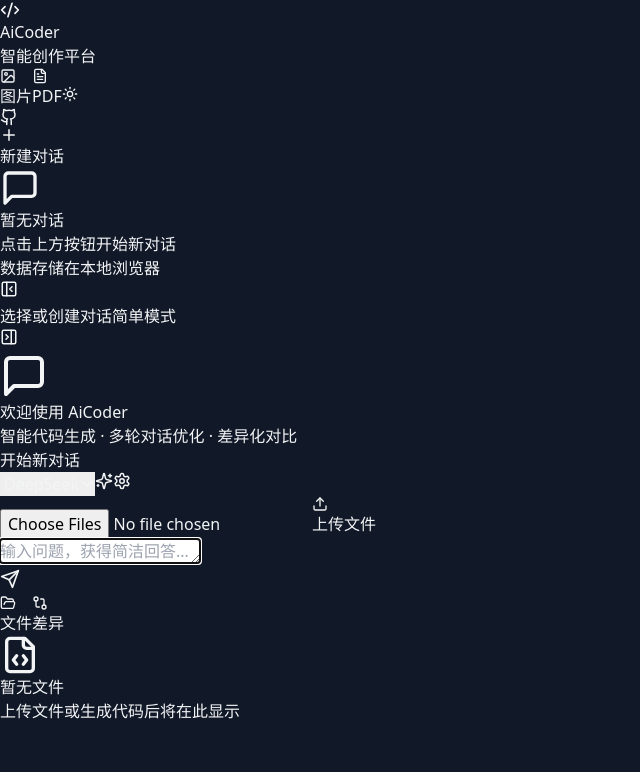
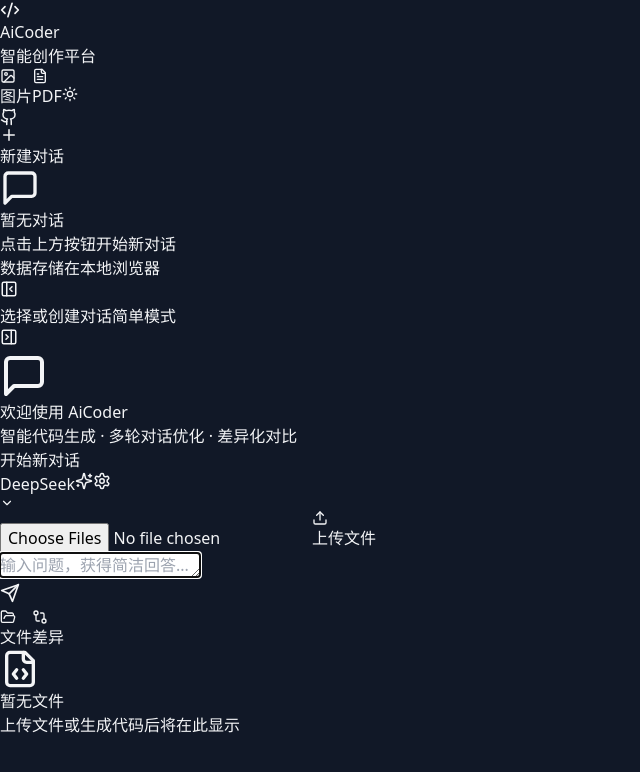
Before and after one commit to rawchen/ai-coder, a React (Vite) app in the folder front/: page / in a window 1280 px wide. Shown: the top 772 px of the page, without its empty margins (0-640 px from the left). Built offline with nearby package versions, Linux system fonts and the light colour scheme.

Commit message:
fix: 模型选择组件

```diff
--- a/front/src/components/ChatInput.tsx
+++ b/front/src/components/ChatInput.tsx
@@ -1,6 +1,7 @@
-import { useState, useRef, useEffect, forwardRef, useImperativeHandle } from 'react';
-import { Send, Upload, Settings, Sparkles, Loader2, MessageCircle, Zap, Radio, File, X } from 'lucide-react';
-import { ModelType, StyleOptions, ResponseMode, StreamMode, SimpleQAMode, ProjectFile } from '../types';
+import { forwardRef, useEffect, useImperativeHandle, useRef, useState } from 'react';
+import { ChevronDown, File, Loader2, MessageCircle, Radio, Send, Settings, Sparkles, Upload, X } from 'lucide-react';
+import { ModelType, ProjectFile, ResponseMode, SimpleQAMode, StreamMode, StyleOptions } from '../types';
+import * as DropdownMenu from '@radix-ui/react-dropdown-menu';
 
 interface ChatInputProps {
   onSend: (message: string) => void;
@@ -200,12 +201,12 @@
   }, [showSuggestions]);
 
   const defaultSuggestions = [
-    '帮我写一个 React 登录组件，包含表单验证',
-    '用 Python 实现一个简单的 REST API 服务',
-    '创建一个 TypeScript 工具函数库',
-    '优化这段代码的性能',
-    '添加单元测试用例',
-    '重构代码，提高可读性'
+    '优化重构这段代码，提高可读性和性能',
+    '写一个Python爬虫实例',
+    '审查并指出常见问题和改进建议',
+    "推荐一些周末短途旅行地",
+    "简单的家常菜食谱",
+    "设计一个高并发的短链接生成系统"
   ];
 
   const displaySuggestions = suggestions.length > 0 ? suggestions : defaultSuggestions;
@@ -221,7 +222,7 @@
               onClick={() => useSuggestion(suggestion)}
               className={`flex items-center gap-2 px-3 py-2 text-sm rounded-lg transition-colors text-left ${isDark ? 'text-gray-300 bg-gray-700 hover:bg-gray-600' : 'text-gray-700 bg-gray-100 hover:bg-gray-200'}`}
             >
-              <Sparkles size={14} className="text-yellow-400 flex-shrink-0" />
+              <Sparkles size={14} className="text-yellow-400 flex-shrink-0"/>
               <span className="truncate">{suggestion}</span>
             </button>
           ))}
@@ -232,13 +233,14 @@
       {stagedFiles.length > 0 && (
         <div className="mb-3">
           <div className="flex items-center justify-between mb-2">
-            <span className={`text-xs ${isDark ? 'text-gray-400' : 'text-gray-600'}`}>已选择 {stagedFiles.length} 个文件</span>
+            <span
+              className={`text-xs ${isDark ? 'text-gray-400' : 'text-gray-600'}`}>已选择 {stagedFiles.length} 个文件</span>
             <button
               onClick={handleSendWithFiles}
               disabled={isLoading}
               className="flex items-center gap-1 px-3 py-1 bg-green-600 hover:bg-green-500 disabled:bg-gray-600 text-white text-xs rounded-lg transition-colors"
             >
-              <Send size={12} />
+              <Send size={12}/>
               发送分析
             </button>
           </div>
@@ -248,13 +250,13 @@
                 key={file.id}
                 className="flex items-center gap-2 px-3 py-1.5 bg-blue-600/20 border border-blue-500/30 rounded-lg text-sm"
               >
-                <File size={14} className="text-blue-400" />
+                <File size={14} className="text-blue-400"/>
                 <span className="text-blue-200">{file.name}</span>
                 <button
                   onClick={() => onRemoveStagedFile(file.id)}
                   className="p-0.5 hover:bg-blue-500/30 rounded transition-colors"
                 >
-                  <X size={14} className="text-blue-300 hover:text-white" />
+                  <X size={14} className="text-blue-300 hover:text-white"/>
                 </button>
               </div>
             ))}
@@ -264,12 +266,14 @@
 
       {/* 统一设置面板 */}
       {showSettings && (
-        <div ref={settingsRef} className={`mb-4 p-4 rounded-lg space-y-4 ${isDark ? 'bg-gray-700/50' : 'bg-gray-200/50'}`}>
+        <div ref={settingsRef}
+             className={`mb-4 p-4 rounded-lg space-y-4 ${isDark ? 'bg-gray-700/50' : 'bg-gray-200/50'}`}>
           {/* 简单问答模式设置 */}
           <div className="flex items-center justify-between">
             <div className="flex items-center gap-4">
               <div className="flex items-center gap-2 flex-shrink-0">
-                <MessageCircle size={18} className={simpleQAMode.enabled ? 'text-green-400' : (isDark ? 'text-gray-400' : 'text-gray-500')} />
+                <MessageCircle size={18}
+                               className={simpleQAMode.enabled ? 'text-green-400' : (isDark ? 'text-gray-400' : 'text-gray-500')}/>
                 <div>
                   <div className={`text-sm font-medium ${isDark ? 'text-gray-200' : 'text-gray-800'}`}>简单模式</div>
                   <div className={`text-xs ${isDark ? 'text-gray-500' : 'text-gray-600'}`}>
@@ -282,7 +286,10 @@
                   <div>
                     <select
                       value={simpleQAMode.maxResponseLength}
-                      onChange={(e) => onSimpleQAModeChange({ ...simpleQAMode, maxResponseLength: e.target.value as 'short' | 'medium' | 'long' })}
+                      onChange={(e) => onSimpleQAModeChange({
+                        ...simpleQAMode,
+                        maxResponseLength: e.target.value as 'short' | 'medium' | 'long'
+                      })}
                       className={`text-sm rounded px-2 py-1 border ${isDark ? 'bg-gray-700 text-gray-200 border-gray-600' : 'bg-white text-gray-800 border-gray-300'}`}
                     >
                       <option value="short">简短</option>
@@ -295,10 +302,11 @@
                       type="checkbox"
                       id="includeCodeExamples"
                       checked={simpleQAMode.includeCodeExamples}
-                      onChange={(e) => onSimpleQAModeChange({ ...simpleQAMode, includeCodeExamples: e.target.checked })}
+                      onChange={(e) => onSimpleQAModeChange({...simpleQAMode, includeCodeExamples: e.target.checked})}
                       className={`rounded text-blue-500 ${isDark ? 'bg-gray-700 border-gray-600' : 'bg-white border-gray-300'}`}
                     />
-                    <label htmlFor="includeCodeExamples" className={`text-sm ${isDark ? 'text-gray-300' : 'text-gray-700'}`}>包含代码示例</label>
+                    <label htmlFor="includeCodeExamples"
+                           className={`text-sm ${isDark ? 'text-gray-300' : 'text-gray-700'}`}>包含代码示例</label>
                   </div>
                 </>
               )}
@@ -318,9 +326,11 @@
           </div>
 
           {/* 流式输出模式 */}
-          <div className={`flex items-center justify-between pt-4 ${isDark ? 'border-t border-gray-600' : 'border-t border-gray-300'}`}>
+          <div
+            className={`flex items-center justify-between pt-4 ${isDark ? 'border-t border-gray-600' : 'border-t border-gray-300'}`}>
             <div className="flex items-center gap-2">
-              <Radio size={18} className={streamMode === 'stream' ? 'text-blue-400' : (isDark ? 'text-gray-400' : 'text-gray-500')} />
+              <Radio size={18}
+                     className={streamMode === 'stream' ? 'text-blue-400' : (isDark ? 'text-gray-400' : 'text-gray-500')}/>
               <div>
                 <div className={`text-sm font-medium ${isDark ? 'text-gray-200' : 'text-gray-800'}`}>流式输出</div>
                 <div className={`text-xs ${isDark ? 'text-gray-500' : 'text-gray-600'}`}>
@@ -350,7 +360,10 @@
                 <label className={`block text-xs mb-1 ${isDark ? 'text-gray-400' : 'text-gray-600'}`}>代码风格</label>
                 <select
                   value={styleOptions.codeStyle}
-                  onChange={(e) => onStyleChange({ ...styleOptions, codeStyle: e.target.value as StyleOptions['codeStyle'] })}
+                  onChange={(e) => onStyleChange({
+                    ...styleOptions,
+                    codeStyle: e.target.value as StyleOptions['codeStyle']
+                  })}
                   className={`w-full text-sm rounded px-2 py-1.5 border ${isDark ? 'bg-gray-700 text-gray-200 border-gray-600' : 'bg-white text-gray-800 border-gray-300'}`}
                 >
                   <option value="modern">现代</option>
@@ -362,7 +375,10 @@
                 <label className={`block text-xs mb-1 ${isDark ? 'text-gray-400' : 'text-gray-600'}`}>注释级别</label>
                 <select
                   value={styleOptions.commentLevel}
-                  onChange={(e) => onStyleChange({ ...styleOptions, commentLevel: e.target.value as StyleOptions['commentLevel'] })}
+                  onChange={(e) => onStyleChange({
+                    ...styleOptions,
+                    commentLevel: e.target.value as StyleOptions['commentLevel']
+                  })}
                   className={`w-full text-sm rounded px-2 py-1.5 border ${isDark ? 'bg-gray-700 text-gray-200 border-gray-600' : 'bg-white text-gray-800 border-gray-300'}`}
                 >
                   <option value="full">详细</option>
@@ -394,15 +410,44 @@
       {/* 模型选择和设置 */}
       <div className="flex items-center justify-between mb-3">
         <div className="flex items-center gap-2">
-          <select
-              value={model}
-              onChange={(e) => onModelChange(e.target.value as ModelType)}
-              className={`text-sm rounded-lg px-3 py-1.5 border focus:outline-none focus:border-blue-500 ${isDark ? 'bg-gray-700 text-gray-200 border-gray-600' : 'bg-white text-gray-800 border-gray-300'}`}
+          <DropdownMenu.Root>
+            <DropdownMenu.Trigger asChild>
+              <button
+                className={`flex items-center gap-2 text-sm rounded px-3 py-1.5 focus:outline-none ${isDark ? 'bg-gray-700 text-gray-200 hover:bg-gray-600' : 'bg-white text-gray-800 hover:bg-gray-50'}`}
               >
-            <option value="deepseek">DeepSeek</option>
-            <option value="kimi">Kimi</option>
-            <option value="glm">GLM</option>
-          </select>
+                {model === 'deepseek' ? 'DeepSeek' : model === 'kimi' ? 'Kimi' : 'GLM'}
+                <ChevronDown size={14}/>
+              </button>
+            </DropdownMenu.Trigger>
+            <DropdownMenu.Portal>
+              <DropdownMenu.Content
+                className={`min-w-[140px] rounded-lg shadow-lg p-1 ${isDark ? 'bg-gray-700 border border-gray-600' : 'bg-white border border-gray-200'}`}
+                align="start"
+              >
+                <DropdownMenu.Item
+                  className={`flex flex-col items-center px-3 py-2 text-sm rounded-md cursor-pointer outline-none focus:bg-blue-500 ${model === 'deepseek' ? (isDark ? 'bg-blue-500/20 text-blue-400' : 'bg-blue-50 text-blue-600') : (isDark ? 'text-gray-200' : 'text-gray-700')}`}
+                  onClick={() => onModelChange('deepseek')}
+                >
+                  <span className="font-medium">DeepSeek</span>
+                  <span className={`text-xs ${isDark ? 'text-gray-100' : 'text-gray-500'}`}>V3.2</span>
+                </DropdownMenu.Item>
+                <DropdownMenu.Item
+                  className={`flex flex-col items-center px-3 py-2 text-sm rounded-md cursor-pointer outline-none focus:bg-blue-500 ${model === 'kimi' ? (isDark ? 'bg-blue-500/20 text-blue-400' : 'bg-blue-50 text-blue-600') : (isDark ? 'text-gray-200' : 'text-gray-700')}`}
+                  onClick={() => onModelChange('kimi')}
+                >
+                  <span className="font-medium">Kimi</span>
+                  <span className={`text-xs ${isDark ? 'text-gray-100' : 'text-gray-500'}`}>K2.5</span>
+                </DropdownMenu.Item>
+                <DropdownMenu.Item
+                  className={`flex flex-col items-center px-3 py-2 text-sm rounded-md cursor-pointer outline-none focus:bg-blue-500 ${model === 'glm' ? (isDark ? 'bg-blue-500/20 text-blue-400' : 'bg-blue-50 text-blue-600') : (isDark ? 'text-gray-200' : 'text-gray-700')}`}
+                  onClick={() => onModelChange('glm')}
+                >
+                  <span className="font-medium">GLM</span>
+                  <span className={`text-xs ${isDark ? 'text-gray-100' : 'text-gray-500'}`}>glm-4.7</span>
+                </DropdownMenu.Item>
+              </DropdownMenu.Content>
+            </DropdownMenu.Portal>
+          </DropdownMenu.Root>
           <button
             ref={suggestionsButtonRef}
             onClick={() => setShowSuggestions(!showSuggestions)}
@@ -444,7 +489,7 @@
           onClick={() => fileInputRef.current?.click()}
           className={`flex items-center gap-2 px-3 py-1.5 text-sm rounded-lg transition-colors ${isDark ? 'text-gray-300 hover:text-white bg-gray-700 hover:bg-gray-600' : 'text-gray-700 hover:text-gray-900 bg-gray-200 hover:bg-gray-300'}`}
         >
-          <Upload size={16} />
+          <Upload size={16}/>
           上传文件
         </button>
       </div>
@@ -472,7 +517,7 @@
           disabled={!input.trim() || isLoading}
           className="flex-shrink-0 self-end w-[48px] h-[48px] flex items-center justify-center bg-blue-600 hover:bg-blue-500 disabled:bg-gray-600 disabled:cursor-not-allowed text-white rounded-xl transition-colors"
         >
-          {isLoading ? <Loader2 size={20} className="animate-spin" /> : <Send size={20} />}
+          {isLoading ? <Loader2 size={20} className="animate-spin"/> : <Send size={20}/>}
         </button>
       </div>
     </div>
```
Lines whose indentation alone changed are shown as unchanged.
